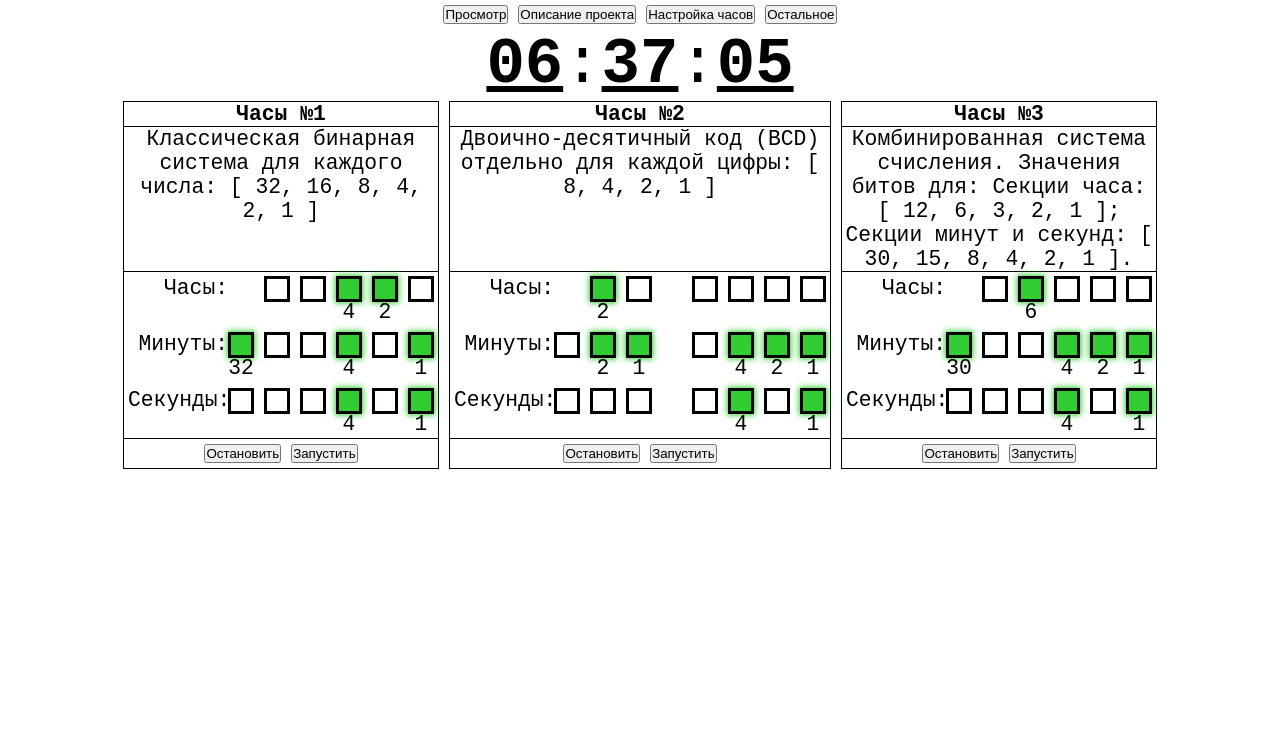
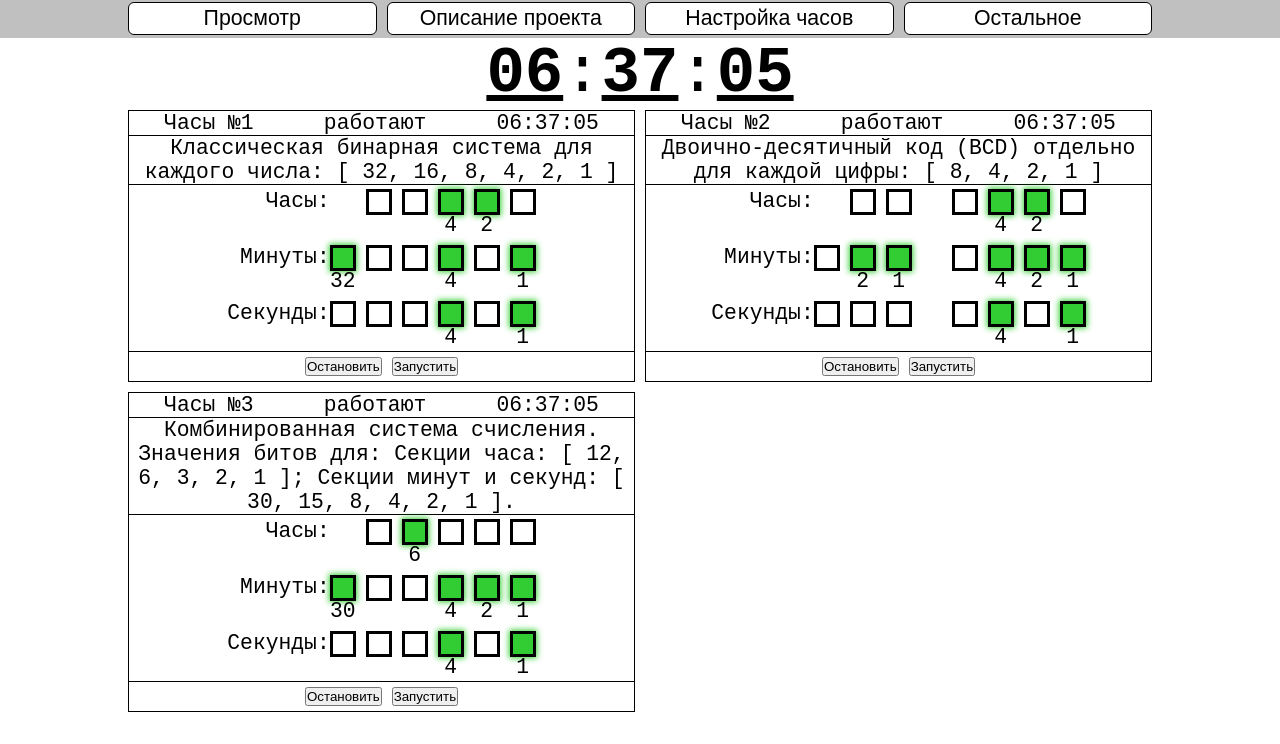
Before and after one commit to Lurid/SanchoClock, a plain HTML site: page index.html in a window 1280 px wide. Drawn offline with Linux system fonts and the light colour scheme.

Commit message:
Add files via upload

```diff
--- a/index.css
+++ b/index.css
@@ -14,11 +14,46 @@ body {
 	display: none;
 }
 
-header>div {
+header {
 	display: flex;
-    justify-content: center;
-    gap: 0 var(--spacing);
-    padding: calc(var(--spacing) / 2);
+	justify-content: center;
+	background-color: silver;
+}
+
+header>#tabButtons {
+	width: 1024px;
+	display: grid;
+	justify-content: center;
+	align-items: end;
+	justify-items: center;
+	grid-template-columns: repeat(4, 1fr);
+	gap: 0 var(--spacing);
+	padding: 2px 2px 3px;
+}
+
+header button {
+	width: -webkit-fill-available;
+	border: 1px solid black;
+	background-color: white;
+	padding: 3px;
+	border-radius: 6px;
+	cursor: pointer;
+	font-size: 16pt;
+    white-space: nowrap;
+}
+
+#tabPages {
+	display: flex;
+	justify-content: center;
+}
+
+#tabPages>div {
+	width: 1024px;
+}
+
+#tabPages>div:nth-child(n+2) {
+	text-align: center;
+	font-family: system-ui;
 }
 
 .flex-row {
@@ -50,13 +85,13 @@ header>div {
 	justify-content: center;
 	align-items: end;
 	justify-items: center;
-	grid-template-columns: repeat(3, auto);
+	grid-template-columns: repeat(2, 1fr);
 	gap: var(--spacing);
 }
 
 .one-clock {
 	border: 1px solid black;
-	width: min-content;
+	width: -webkit-fill-available;
 	height: -webkit-fill-available;
 }
 
@@ -73,15 +108,20 @@ header>div {
 }
 
 .one-clock>.description {
-	height: -webkit-fill-available;
+	max-height: 100%;
+	height: 100%;
+	overflow: auto;
 }
 
 .one-clock>.body {
+	max-height: 100%;
 	padding: 4px;
 	display: grid;
-	grid-template-columns: 100px 1fr;
+	grid-template-columns: repeat(2, min-content);
 	gap: calc(var(--spacing) * 3) 0;
 	padding-bottom: 24px;
+	justify-content: center;
+    align-content: center;
 }
 
 .one-clock>.body>text {
@@ -127,6 +167,10 @@ header>div {
 	padding: calc(var(--spacing) / 2);
 }
 
+.clock-top-label {
+	justify-content: space-around !important;
+}
+
 .clock-3>div {
 	gap: 40px !important;
 }
--- a/index.html
+++ b/index.html
@@ -1,5 +1,5 @@
 <!DOCTYPE html>
-<html lang="en">
+<html lang="ru">
 
 <head>
 	<meta charset="UTF-8">
@@ -14,7 +14,11 @@
 <body>
 	<div class="hidden">
 		<div id="clocks-prefab" class="flex-col one-clock">
-			<div class="name"></div>
+			<div class="flex-row clock-top-label">
+				<div class="name"></div>
+				<div class="status"></div>
+				<div class="time flex-row"></div>
+			</div>
 			<div class="description"></div>
 			<div class="body">
 				<text>Часы:</text>
@@ -25,8 +29,8 @@
 				<div class="flex-row c-seconds"></div>
 			</div>
 			<div class="flex-row menu">
-				<button class="b-stop">Остановить</button>
-				<button class="b-start">Запустить</button>
+				<button class="b-stop" onclick="setClockState(this, false)">Остановить</button>
+				<button class="b-start" onclick="setClockState(this, true)">Запустить</button>
 			</div>
 		</div>
 	</div>
@@ -54,14 +58,19 @@
 		<div>
 			<div class="main-description">
 				Задача: сделать непонятные на первый взгляд часы, c использованием битового представления данных.
-				Для расчёта используется только суммирование чисел в одном ряду.
-
-				Аналогичные проекты:
+				Для расчёта используется только суммирование чисел в одном ряду.<br>
+				Аналогичные проекты: данные отсутствуют.
 			</div>
 		</div>
 
 		<div>
-			текст
+			Реализация отсутствует.<br>
+			Предполагается имитация функций стандартных часов CASIO:<br>
+			1. Настройка времени (и даты) на главном экране.<br>
+			2. Установка времени будильника.<br>
+			2. Срабатывание будильника в указанное время.<br>
+			3. Секундомер.<br>
+			4. Второе время.<br>
 		</div>
 
 		<div>
@@ -69,7 +78,7 @@
 			<br>
 			Мой ВК: <a href="https://vk.com/lur_id">vk.com/lur_id</a>
 		</div>
-
+	</div>
 </body>
 
 </html>
--- a/index.js
+++ b/index.js
@@ -50,7 +50,7 @@
 
 		headerButtonParent = document.getElementById("tabButtons");
 
-		for(let i = 1; i <= pageCount; i++) {
+		for (let i = 1; i <= pageCount; i++) {
 			tabPages[i] = tabParent.children[i - 1];
 			tabButtons[i] = headerButtonParent.children[i - 1];
 		}
@@ -66,6 +66,7 @@
 	}
 }
 
+{ // Load Page Script
 	document.addEventListener("DOMContentLoaded", function () {
 		LoadTabs();
 
@@ -75,26 +76,40 @@ document.addEventListener("DOMContentLoaded", function () {
 
 		CreateCustomClocks();
 	});
+}
 
+{ // Main Clock
+	var timer = {
+		timer_main: null,
+		timer_h: null,
+		timer_m: null,
+		timer_s: null,
+		t_hour: null,
+		t_minute: null,
+		t_second: null,
+	}
 
+	function CreateMainClock() {
+		timer.timer_main = document.getElementById("timer");
+		timer.timer_h = timer.timer_main.querySelector(".hour");
+		timer.timer_m = timer.timer_main.querySelector(".minute");
+		timer.timer_s = timer.timer_main.querySelector(".second");
+	}
+
+	function mainClock() {
+		let date = new Date();
+		timer.timer_h.innerText = timer.t_hour = v0l(date.getHours());
+		timer.timer_m.innerText = timer.t_minute = v0l(date.getMinutes());
+		timer.timer_s.innerText = timer.t_second = v0l(date.getSeconds());
+		customClocksTick();
+	};
+}
+
+{ // Custom Clocks
 	function LoadDefaultElements() {
 		ClockParent = document.getElementById("clocks-parent");
 		ClockPrefab = document.getElementById("clocks-prefab");
 		ClockPrefab.removeAttribute('id');
-}
-
-function CreateMainClock() {
-	let timer = document.getElementById("timer");
-	let timer_h = timer.querySelector(".hour");
-	let timer_m = timer.querySelector(".minute");
-	let timer_s = timer.querySelector(".second");
-
-	let mainClock = function () {
-		let date = new Date();
-		timer_h.innerText = v0l(date.getHours());
-		timer_m.innerText = v0l(date.getMinutes());
-		timer_s.innerText = v0l(date.getSeconds());
-	}; mainClock(); setInterval(mainClock, 1000);
 	}
 
 	function CreateCustomClocks() {
@@ -104,7 +119,11 @@ function CreateCustomClocks() {
 
 		CheckFunctionsExist();
 
-	setInterval(customClocksTick, 1000);
+		customClocksEnableAll();
+		mainClock();
+		setTimeout(function () {
+			setInterval(mainClock, 1000);
+		}, (new Date()).getMilliseconds());
 	}
 
 	function CheckFunctionsExist() {
@@ -112,7 +131,34 @@ function CheckFunctionsExist() {
 	}
 
 	function customClocksTick() {
-	clocks.forEach(c => { if (c.timerEnabled) c.tick(); });
+		clocks.forEach(c => {
+			let date_h = timer.t_hour, date_m = timer.t_minute, date_s = timer.t_second;
+			if (c.timerEnabled) {
+				if (c.values.hour != date_h) {
+					c.values.hour = date_h;
+					c.elements.time.children[0].innerText = zeroPad(date_h, 2);
+					c.functions.hour(date_h);
+				}
+				if (c.values.minute != date_m) {
+					c.values.minute = date_m;
+					c.elements.time.children[1].innerText = zeroPad(date_m, 2);
+					c.functions.minute(date_m);
+				}
+				c.values.second = date_s;
+				c.elements.time.children[2].innerText = zeroPad(date_s, 2);
+				c.functions.second(date_s);
+			}
+		});
+	}
+
+	function customClocksEnableAll() {
+		clocks.forEach(c => { setClockState(c.element, true); });
+	}
+
+	function setClockState(sender, enabled) {
+		let clock = clocks[sender.closest(".one-clock").value];
+		clock.timerEnabled = enabled;
+		clock.elements.status.innerText = enabled ? "работают" : "отключены";
 	}
 
 	function CreateNewClock() {
@@ -120,6 +166,8 @@ function CreateNewClock() {
 		newClock.element = ClockPrefab.cloneNode(true);
 		newClock.elements = {};
 		newClock.elements.name = newClock.element.querySelector(".name");
+		newClock.elements.status = newClock.element.querySelector(".status");
+		newClock.elements.time = newClock.element.querySelector(".time");
 		newClock.elements.description = newClock.element.querySelector(".description");
 		newClock.elements.body = newClock.element.querySelector(".body");
 		newClock.body = {};
@@ -127,155 +175,118 @@ function CreateNewClock() {
 		newClock.body.minutes = newClock.elements.body.querySelector(".c-minutes");
 		newClock.body.seconds = newClock.elements.body.querySelector(".c-seconds");
 
+		newClock.elements.time.innerHTML = '<div></div>:<div></div>:<div></div>';
+
 		newClock.timerEnabled = true;
+
+		newClock.values = {};
+		newClock.values.hour = 0;
+		newClock.values.minute = 0;
+		newClock.values.second = 0;
 
 		newClock.newName = function (name) { newClock.elements.name.innerText = name; }
 		newClock.newDescription = function (description) { newClock.elements.description.innerText = description; }
 
+		newClock.functions = {};
+		newClock.functions.hour = function () { };
+		newClock.functions.minute = function () { };
+		newClock.functions.second = function () { };
+
+		newClock.tick = function () {
+		};
+
 		clocks.push(newClock);
+
+		newClock.element.value = clocks.indexOf(newClock);
 		ClockParent.appendChild(newClock.element);
+
 		return newClock;
 	}
 
 	function CreateClock01() {
-	let clock = CreateNewClock();
-
+		var clock = CreateNewClock();
 		clock.newName("Часы №1");
 		clock.newDescription("Классическая бинарная система для каждого числа: [ 32, 16, 8, 4, 2, 1 ]");
-
 		clock.body.hours.innerHTML = '<hr e="f" v="16"><hr e="f" v="8"><hr e="f" v="4"><hr e="f" v="2"><hr e="f" v="1">';
 		clock.body.minutes.innerHTML = '<hr e="f" v="32"><hr e="f" v="16"><hr e="f" v="8"><hr e="f" v="4"><hr e="f" v="2"><hr e="f" v="1">';
 		clock.body.seconds.innerHTML = '<hr e="f" v="32"><hr e="f" v="16"><hr e="f" v="8"><hr e="f" v="4"><hr e="f" v="2"><hr e="f" v="1">';
 
-	var hour_last = 0, minute_last = 0, hour, min, sec, i, j, k;
-
-	clock.tick = function () {
-		let date = new Date();
-		if (hour_last != date.getHours()) {
-			hour_last = date.getHours();
-			hour = CtBwFaR(hour_last, 5);
-			for (i = 0; i < 5; i++) clock.body.hours.children[i].setAttribute('e', Boolean(hour[i]) ? 't' : 'f');
-		}
-
-		if (minute_last != date.getMinutes()) {
-			minute_last = date.getMinutes();
-			min = CtBwFaR(minute_last, 6);
-			for (j = 0; j < 6; j++) clock.body.minutes.children[j].setAttribute('e', Boolean(min[j]) ? 't' : 'f');
-		}
-
-		sec = CtBwFaR(date.getSeconds(), 6);
-		for (k = 0; k < 6; k++) clock.body.seconds.children[k].setAttribute('e', Boolean(sec[k]) ? 't' : 'f');
+		var i, hMass, mMass, sMass;
+		clock.functions.hour = function (hour) {
+			hMass = CtBwFaR(hour, 5);
+			for (i = 0; i < 5; i++) clock.body.hours.children[i].setAttribute('e', Boolean(hMass[i]) ? 't' : 'f');
 		};
-	clock.tick();
+		clock.functions.minute = function (min) {
+			mMass = CtBwFaR(min, 6);
+			for (i = 0; i < 6; i++) clock.body.minutes.children[i].setAttribute('e', Boolean(mMass[i]) ? 't' : 'f');
+		};
+		clock.functions.second = function (sec) {
+			sMass = CtBwFaR(sec, 6);
+			for (i = 0; i < 6; i++) clock.body.seconds.children[i].setAttribute('e', Boolean(sMass[i]) ? 't' : 'f');
+		};
 	}
 
 	function CreateClock02() {
 		let clock = CreateNewClock();
-
 		clock.newName("Часы №2");
 		clock.newDescription("Двоично-десятичный код (BCD) отдельно для каждой цифры: [ 8, 4, 2, 1 ]");
-
 		clock.elements.body.classList.add("clock-3");
 		clock.body.hours.innerHTML = '<div class="flex-row"><hr e="f" v="2"><hr e="f" v="1"></div><div class="flex-row"><hr e="f" v="8"><hr e="f" v="4"><hr e="f" v="2"><hr e="f" v="1"></div>';
 		clock.body.minutes.innerHTML = '<div class="flex-row"><hr e="f" v="4"><hr e="f" v="2"><hr e="f" v="1"></div><div class="flex-row"><hr e="f" v="8"><hr e="f" v="4"><hr e="f" v="2"><hr e="f" v="1"></div>';
 		clock.body.seconds.innerHTML = '<div class="flex-row"><hr e="f" v="4"><hr e="f" v="2"><hr e="f" v="1"></div><div class="flex-row"><hr e="f" v="8"><hr e="f" v="4"><hr e="f" v="2"><hr e="f" v="1"></div>';
 
-
-	var hour_last = 0, minute_last = 0;
-
-	var hour, h0, h1, min, m0, m1, sec, s0, s1;
-
-	clock.tick = function () {
-		let date = new Date();
-		if (hour_last != date.getHours()) {
-			hour_last = date.getHours();
-			hour = hour_last.toString();
-			h0 = convertToBinary(parseInt(hour[0]));
-			clock.body.hours.children[0].children[0].setAttribute('e', ((h0.length > 1) && Boolean(h0[1])) ? 't' : 'f');
-			clock.body.hours.children[0].children[1].setAttribute('e', ((h0.length > 0) && Boolean(h0[0])) ? 't' : 'f');
-
-			h1 = convertToBinary(parseInt(hour[1]));
-
-			clock.body.hours.children[1].children[0].setAttribute('e', ((h1.length > 3) && Boolean(h1[3])) ? 't' : 'f');
-			clock.body.hours.children[1].children[1].setAttribute('e', ((h1.length > 2) && Boolean(h1[2])) ? 't' : 'f');
-			clock.body.hours.children[1].children[2].setAttribute('e', ((h1.length > 1) && Boolean(h1[1])) ? 't' : 'f');
-			clock.body.hours.children[1].children[3].setAttribute('e', ((h1.length > 0) && Boolean(h1[0])) ? 't' : 'f');
+		var i, j, hMass, mMass, sMass;
+		var hLength = [2, 4], otherLength = [3, 4];
+		clock.functions.hour = function (hour) {
+			hMass = zeroPad(hour.toString(), 2).split("");
+			for (i = 0; i < 2; i++) {
+				hMass[i] = CtBwFaR(parseInt(hMass[i]), hLength[i]);
+				for (j = 0; j < hMass[i].length; j++) clock.body.hours.children[i].children[j].setAttribute('e', Boolean(hMass[i][j]) ? 't' : 'f');
 			}
-
-		if (minute_last != date.getMinutes()) {
-			minute_last = date.getMinutes();
-
-			min = zeroPad(minute_last, 2);
-			m0 = convertToBinary(parseInt(min[0]));
-			clock.body.minutes.children[0].children[0].setAttribute('e', ((m0.length > 2) && Boolean(m0[2])) ? 't' : 'f');
-			clock.body.minutes.children[0].children[1].setAttribute('e', ((m0.length > 1) && Boolean(m0[1])) ? 't' : 'f');
-			clock.body.minutes.children[0].children[2].setAttribute('e', ((m0.length > 0) && Boolean(m0[0])) ? 't' : 'f');
-
-			m1 = convertToBinary(parseInt(min[1]));
-			clock.body.minutes.children[1].children[0].setAttribute('e', ((m1.length > 3) && Boolean(m1[3])) ? 't' : 'f');
-			clock.body.minutes.children[1].children[1].setAttribute('e', ((m1.length > 2) && Boolean(m1[2])) ? 't' : 'f');
-			clock.body.minutes.children[1].children[2].setAttribute('e', ((m1.length > 1) && Boolean(m1[1])) ? 't' : 'f');
-			clock.body.minutes.children[1].children[3].setAttribute('e', ((m1.length > 0) && Boolean(m1[0])) ? 't' : 'f');
+		};
+		clock.functions.minute = function (min) {
+			mMass = zeroPad(min.toString(), 2).split("");
+			for (i = 0; i < 2; i++) {
+				mMass[i] = CtBwFaR(parseInt(mMass[i]), otherLength[i]);
+				for (j = 0; j < mMass[i].length; j++) clock.body.minutes.children[i].children[j].setAttribute('e', Boolean(mMass[i][j]) ? 't' : 'f');
 			}
-
-		sec = zeroPad(date.getSeconds(), 2);
-		s0 = convertToBinary(parseInt(sec[0]));
-		clock.body.seconds.children[0].children[0].setAttribute('e', ((s0.length > 2) && Boolean(s0[2])) ? 't' : 'f');
-		clock.body.seconds.children[0].children[1].setAttribute('e', ((s0.length > 1) && Boolean(s0[1])) ? 't' : 'f');
-		clock.body.seconds.children[0].children[2].setAttribute('e', ((s0.length > 0) && Boolean(s0[0])) ? 't' : 'f');
-
-		s1 = convertToBinary(parseInt(sec[1]));
-		clock.body.seconds.children[1].children[0].setAttribute('e', ((s1.length > 3) && Boolean(s1[3])) ? 't' : 'f');
-		clock.body.seconds.children[1].children[1].setAttribute('e', ((s1.length > 2) && Boolean(s1[2])) ? 't' : 'f');
-		clock.body.seconds.children[1].children[2].setAttribute('e', ((s1.length > 1) && Boolean(s1[1])) ? 't' : 'f');
-		clock.body.seconds.children[1].children[3].setAttribute('e', ((s1.length > 0) && Boolean(s1[0])) ? 't' : 'f');
 		};
-	clock.tick();
+		clock.functions.second = function (sec) {
+			sMass = zeroPad(sec.toString(), 2).split("");
+			for (i = 0; i < 2; i++) {
+				sMass[i] = CtBwFaR(parseInt(sMass[i]), otherLength[i]);
+				for (j = 0; j < sMass[i].length; j++) clock.body.seconds.children[i].children[j].setAttribute('e', Boolean(sMass[i][j]) ? 't' : 'f');
+			}
+		};
 	}
 
 	function CreateClock03() {
 		let clock = CreateNewClock();
-
 		clock.newName("Часы №3");
 		clock.newDescription("Комбинированная система счисления. Значения битов для: Cекции часа: [ 12, 6, 3, 2, 1 ]; Cекции минут и секунд: [ 30, 15, 8, 4, 2, 1 ].");
-
-
 		clock.body.hours.innerHTML = '<hr e="f" v="12"><hr e="f" v="6"><hr e="f" v="3"><hr e="f" v="2"><hr e="f" v="1">';
 		clock.body.minutes.innerHTML = '<hr e="f" v="30"><hr e="f" v="15"><hr e="f" v="8"><hr e="f" v="4"><hr e="f" v="2"><hr e="f" v="1">';
 		clock.body.seconds.innerHTML = '<hr e="f" v="30"><hr e="f" v="15"><hr e="f" v="8"><hr e="f" v="4"><hr e="f" v="2"><hr e="f" v="1">';
 
-	var hour_last = 0, minute_last = 0, seconds = 0;
-
-	clock.tick = function () {
-		let date = new Date();
-		if (hour_last != date.getHours()) {
-			hour_last = date.getHours();
-			clock.body.hours.children[0].setAttribute('e', (hour_last >= 12) ? 't' : 'f');
-			clock.body.hours.children[1].setAttribute('e', ((hour_last % 12) >= 6) ? 't' : 'f');
-			clock.body.hours.children[2].setAttribute('e', ((hour_last % 6) >= 3) ? 't' : 'f');
-			clock.body.hours.children[3].setAttribute('e', ((hour_last % 3) == 2) ? 't' : 'f');
-			clock.body.hours.children[4].setAttribute('e', ((hour_last % 3) == 1) ? 't' : 'f');
+		var i, min_, sec_;
+		clock.functions.hour = function (hour) {
+			clock.body.hours.children[0].setAttribute('e', (hour >= 12) ? 't' : 'f');
+			clock.body.hours.children[1].setAttribute('e', ((hour % 12) >= 6) ? 't' : 'f');
+			clock.body.hours.children[2].setAttribute('e', ((hour % 6) >= 3) ? 't' : 'f');
+			clock.body.hours.children[3].setAttribute('e', ((hour % 3) == 2) ? 't' : 'f');
+			clock.body.hours.children[4].setAttribute('e', ((hour % 3) == 1) ? 't' : 'f');
+		};
+		clock.functions.minute = function (min) {
+			clock.body.minutes.children[0].setAttribute('e', (min >= 30) ? 't' : 'f');
+			clock.body.minutes.children[1].setAttribute('e', ((min % 30) >= 15) ? 't' : 'f');
+			min_ = CtBwFaR(min % 15, 4);
+			for (i = 0; i < 4; i++) clock.body.minutes.children[i + 2].setAttribute('e', Boolean(min_[i]) ? 't' : 'f');
+		};
+		clock.functions.second = function (sec) {
+			clock.body.seconds.children[0].setAttribute('e', (sec >= 30) ? 't' : 'f');
+			clock.body.seconds.children[1].setAttribute('e', ((sec % 30) >= 15) ? 't' : 'f');
+			sec_ = CtBwFaR(sec % 15, 4);
+			for (i = 0; i < 4; i++) clock.body.seconds.children[i + 2].setAttribute('e', Boolean(sec_[i]) ? 't' : 'f');
+		};
 	}
-
-		if (minute_last != date.getMinutes()) {
-			minute_last = date.getMinutes();
-			clock.body.minutes.children[0].setAttribute('e', (minute_last >= 30) ? 't' : 'f');
-			clock.body.minutes.children[1].setAttribute('e', ((minute_last % 30) >= 15) ? 't' : 'f');
-			let min = convertToBinary(minute_last % 15);
-			clock.body.minutes.children[2].setAttribute('e', ((min.length > 3) && Boolean(min[3])) ? 't' : 'f');
-			clock.body.minutes.children[3].setAttribute('e', ((min.length > 2) && Boolean(min[2])) ? 't' : 'f');
-			clock.body.minutes.children[4].setAttribute('e', ((min.length > 1) && Boolean(min[1])) ? 't' : 'f');
-			clock.body.minutes.children[5].setAttribute('e', ((min.length > 0) && Boolean(min[0])) ? 't' : 'f');
 }
-
-		seconds = date.getSeconds();
-		clock.body.seconds.children[0].setAttribute('e', (seconds >= 30) ? 't' : 'f');
-		clock.body.seconds.children[1].setAttribute('e', ((seconds % 30) >= 15) ? 't' : 'f');
-		let sec = convertToBinary(seconds % 15);
-		clock.body.seconds.children[2].setAttribute('e', ((sec.length > 3) && Boolean(sec[3])) ? 't' : 'f');
-		clock.body.seconds.children[3].setAttribute('e', ((sec.length > 2) && Boolean(sec[2])) ? 't' : 'f');
-		clock.body.seconds.children[4].setAttribute('e', ((sec.length > 1) && Boolean(sec[1])) ? 't' : 'f');
-		clock.body.seconds.children[5].setAttribute('e', ((sec.length > 0) && Boolean(sec[0])) ? 't' : 'f');
-	};
-	clock.tick();
-}
```
Lines whose indentation alone changed are shown as unchanged.
